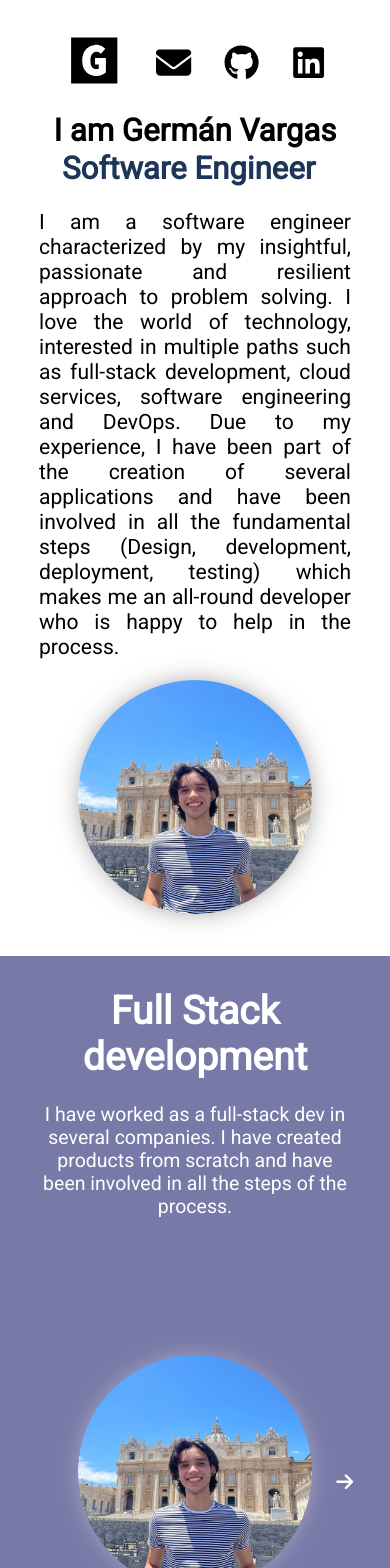
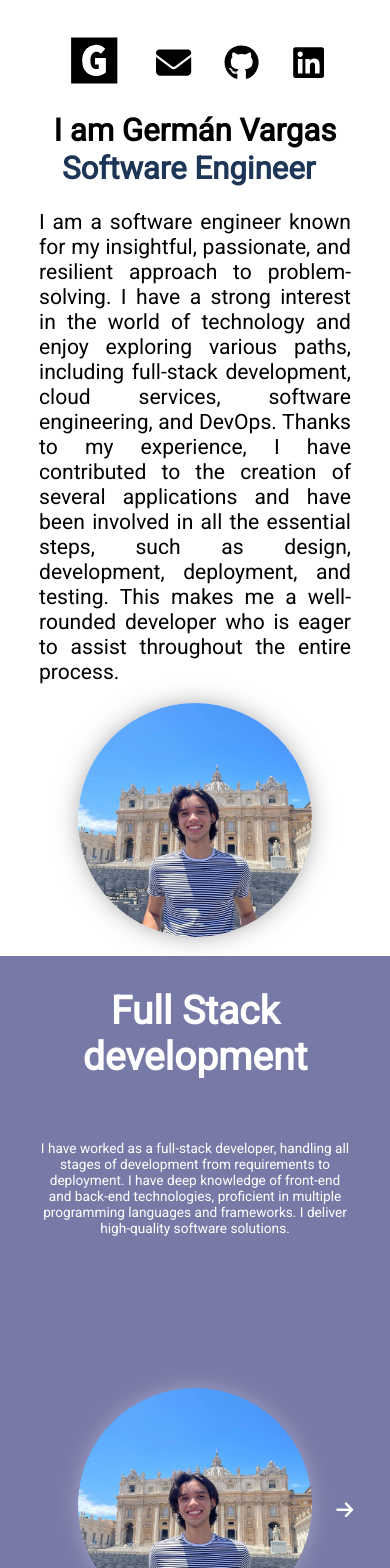
Before and after one commit to Gerdava2602/Portfolio, a React (Vite) app: page / in a window 390 px wide. Shown: the top 1568 px of the page. Built offline with nearby package versions, Linux system fonts and the light colour scheme.

Commit message:
feat: more info applied

```diff
--- a/src/App.scss
+++ b/src/App.scss
@@ -410,12 +410,16 @@ footer {
     }
 
     .description {
-      height: 20%;
+      height: 30%;
       width: 80%;
-      font-size: 5vw;
+      font-size: 4vw;
       display: flex;
       justify-content: center;
       align-items: center;
+    }
+
+    .description:nth-child(2) {
+      font-size: 3.5vw;
     }
 
     .carousel {
@@ -440,7 +444,7 @@ footer {
         }
 
         h2 {
-          font-size: 7vw;
+          font-size: 5vw;
         }
 
         p {
--- a/src/App.tsx
+++ b/src/App.tsx
@@ -4,7 +4,7 @@ import Carousel from "./components/Carousel";
 import Header from "./components/Header";
 import Arrow from "./components/Arrow";
 import Footer from "./components/Footer";
-import { fullStackProjects } from "./constants/projects";
+import { dataScienceProjects, fullStackProjects } from "./constants/projects";
 import { colors } from "./constants/colors";
 import SkillRow from "./components/SkillRow";
 import "./App.scss";
@@ -58,15 +58,16 @@ function App() {
             </h1>
             <div className="text">
               <p>
-                I am a software engineer characterized by my insightful,
-                passionate and resilient approach to problem solving. I love the
-                world of technology, interested in multiple paths such as
-                full-stack development, cloud services, software engineering and
-                DevOps. Due to my experience, I have been part of the creation
-                of several applications and have been involved in all the
-                fundamental steps (Design, development, deployment, testing)
-                which makes me an all-round developer who is happy to help in
-                the process.
+                I am a software engineer known for my insightful, passionate,
+                and resilient approach to problem-solving. I have a strong
+                interest in the world of technology and enjoy exploring various
+                paths, including full-stack development, cloud services,
+                software engineering, and DevOps. Thanks to my experience, I
+                have contributed to the creation of several applications and
+                have been involved in all the essential steps, such as design,
+                development, deployment, and testing. This makes me a
+                well-rounded developer who is eager to assist throughout the
+                entire process.
               </p>
             </div>
           </div>
@@ -80,9 +81,11 @@ function App() {
           </div>
           <div className="description">
             <p>
-              I have worked as a full-stack dev in several companies. I have
-              created products from scratch and have been involved in all the
-              steps of the process.
+              I have worked as a full-stack developer, handling all stages of
+              development from requirements to deployment. I have deep knowledge
+              of front-end and back-end technologies, proficient in multiple
+              programming languages and frameworks. I deliver high-quality
+              software solutions.
             </p>
           </div>
           <Carousel
@@ -98,12 +101,15 @@ function App() {
           </div>
           <div className="description">
             <p>
-              Lorem ipsum dolor sit amet consectetur adipisicing elit. Itaque
-              quia, repellat, nisi repudiandae at quisquam ullam vero, incidunt
+              I am a certified data scientist passionate about AI and data. I
+              graduated from the DS4A course by Correlation One and have
+              certificates from Google and Azure. My expertise includes data
+              analysis, visualization, model tuning, and Python for scientific
+              purposes.
             </p>
           </div>
           <Carousel
-            data={fullStackProjects.map((project) => ({
+            data={dataScienceProjects.map((project) => ({
               ...project,
               image: profilePicture,
             }))}
```
